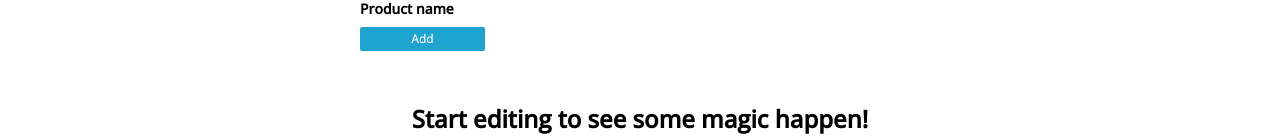
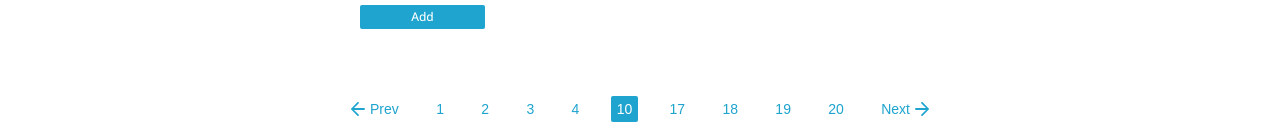
Before and after one commit to marcosmiani/market-demo, a React (Create React App) app: page / in a window 1280 px wide. Shown: the part 856-995 px from the top of the page. Built offline with nearby package versions, Linux system fonts and the light colour scheme.

Commit message:
Basic pagination component Implement pagination buttons and display

```diff
--- a/src/App.tsx
+++ b/src/App.tsx
@@ -30,7 +30,6 @@ export default function App() {
       <GlobalStyle />
       <Header />
       <Products />
-      <h2>Start editing to see some magic happen!</h2>
     </Wrapper>
   );
 }
--- a/src/Button/index.tsx
+++ b/src/Button/index.tsx
@@ -1,6 +1,6 @@
 import styled, { css } from "styled-components";
 
-const secondayStyles = css`
+const secondaryStyles = css`
   color: #1ea4ce;
   background-color: #f2f0fd;
 `;
@@ -11,6 +11,7 @@ const primaryStyles = css`
 `;
 
 const Wrapper = styled.button`
+  cursor: pointer;
   height: 24px;
   padding: 6px 16px;
   font-size: 12px;
@@ -19,7 +20,7 @@ const Wrapper = styled.button`
   text-align: center;
   border-radius: 2px;
   font-family: "Open Sans", sans-serif;
-  ${({ secondary }) => (secondary ? secondayStyles : primaryStyles)}
+  ${({ secondary }) => (secondary ? secondaryStyles : primaryStyles)}
 `;
 
 export default function Button({ children, ...props }) {
--- /dev/null
+++ b/src/Products/ArrowIcon.tsx
@@ -0,0 +1,26 @@
+import styled from "styled-components";
+
+const IconWrapper = styled.svg`
+  transform: rotate(${({ rotate }) => `${rotate || 0}deg`});
+`;
+
+const CheckMark = ({ width = 24, height = 24, disabled = false, ...props }) => {
+  return (
+    <IconWrapper
+      width={width}
+      height={height}
+      viewBox="0 0 24 24"
+      xmlns="http://www.w3.org/2000/svg"
+      {...props}
+    >
+      <path
+        fill-rule="evenodd"
+        clip-rule="evenodd"
+        d="M5.06678 12.3328C5.11054 12.4379 5.1718 12.5343 5.25932 12.6131L11.3857 18.7438C11.7271 19.0854 12.2784 19.0854 12.6198 18.7438C12.9611 18.4023 12.9611 17.8505 12.6198 17.5089L7.98995 12.8758L18.1248 12.8758C18.6062 12.8758 19 12.4817 19 12C19 11.5183 18.6062 11.1242 18.1248 11.1242L7.9812 11.1242L12.611 6.49109C12.9523 6.14951 12.9523 5.59775 12.611 5.25618C12.2697 4.91461 11.7183 4.91461 11.377 5.25618L5.25057 11.3869C5.1718 11.4657 5.11054 11.5621 5.05802 11.6672C4.97926 11.8774 4.97926 12.1226 5.06678 12.3328Z"
+        fill={disabled ? "#697488" : "#1EA4CE"}
+      />
+    </IconWrapper>
+  );
+};
+
+export default CheckMark;
--- /dev/null
+++ b/src/Products/Pagination.tsx
@@ -0,0 +1,76 @@
+import styled, { css } from "styled-components";
+import ArrowIcon from "./ArrowIcon";
+
+const Wrapper = styled.div`
+  width: 100%;
+  display: flex;
+  flex-direction: row;
+  justify-content: space-between;
+  margin: 20px 0;
+  gap: 9px;
+`;
+
+const disabledStyles = css`
+  color: #697488;
+`;
+
+const selectedStyles = css`
+  color: white;
+  background-color: #1ea4ce;
+`;
+
+const PageButton = styled.button`
+  color: #1ea4ce;
+  cursor: pointer;
+  border: none;
+  background: none;
+  vertical-align: center;
+  line-height: 24px;
+  display: flex;
+  flex-direction: row;
+  font-size: 14px;
+  border-radius: 2px;
+  ${({ selected }) => (selected ? selectedStyles : null)}
+  ${({ disabled }) => (disabled ? disabledStyles : null)}
+`;
+
+export default function Product({
+  pages = 20,
+  selectedPage = 10,
+  onSelectPage = (page, evt) =>
+    console.info("page-click-not-implemented", page, evt)
+}) {
+  const pagesArray = Array(pages)
+    .fill(null)
+    .map((_, index) => index + 1)
+    .filter((page) => {
+      return page > pages - 4 || page < 5 || page === selectedPage;
+    });
+
+  return (
+    <Wrapper>
+      <PageButton
+        disabled={selectedPage === 1}
+        onClick={(evt) => onSelectPage(1, evt)}
+      >
+        <ArrowIcon disabled={selectedPage === 1} />
+        Prev
+      </PageButton>
+      {pagesArray.map((page) => (
+        <PageButton
+          selected={page === selectedPage}
+          onClick={(evt) => onSelectPage(page, evt)}
+        >
+          {page}
+        </PageButton>
+      ))}
+      <PageButton
+        disabled={selectedPage === pages}
+        onClick={(evt) => onSelectPage(pages, evt)}
+      >
+        Next
+        <ArrowIcon rotate={180} disabled={selectedPage === pages} />
+      </PageButton>
+    </Wrapper>
+  );
+}
--- a/src/Products/index.tsx
+++ b/src/Products/index.tsx
@@ -1,5 +1,6 @@
 import styled from "styled-components";
 import ProductList from "./ProductList";
+import Pagination from "./Pagination";
 import Button from "../Button";
 
 const Wrapper = styled.div`
@@ -8,6 +9,15 @@ const Wrapper = styled.div`
   display: flex;
   flex-direction: column;
   gap: 16px;
+  margin-top: 38.36px;
+`;
+
+const ProductHeader = styled.h1`
+  font-size: 20px;
+  font-weight: 300;
+  line-height: 26px;
+  margin: 0px;
+  color: #6f6f6f;
 `;
 
 const TypeSelector = styled.div`
@@ -19,12 +29,13 @@ const TypeSelector = styled.div`
 export default function Products() {
   return (
     <Wrapper>
-      <h1>Products</h1>
+      <ProductHeader>Products</ProductHeader>
       <TypeSelector>
         <Button>Mug</Button>
         <Button secondary>Shirt</Button>
       </TypeSelector>
       <ProductList />
+      <Pagination />
     </Wrapper>
   );
 }
```
